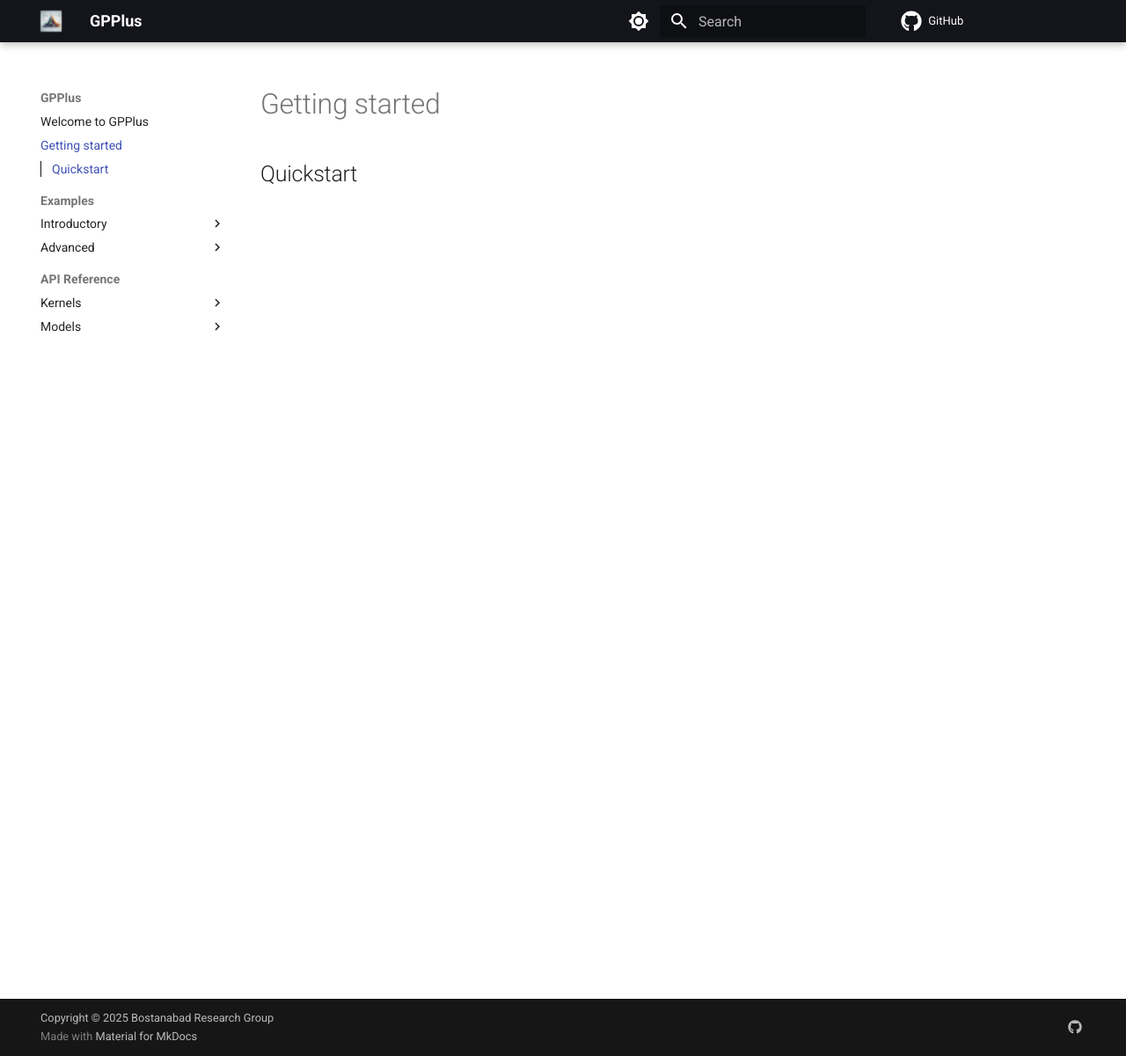
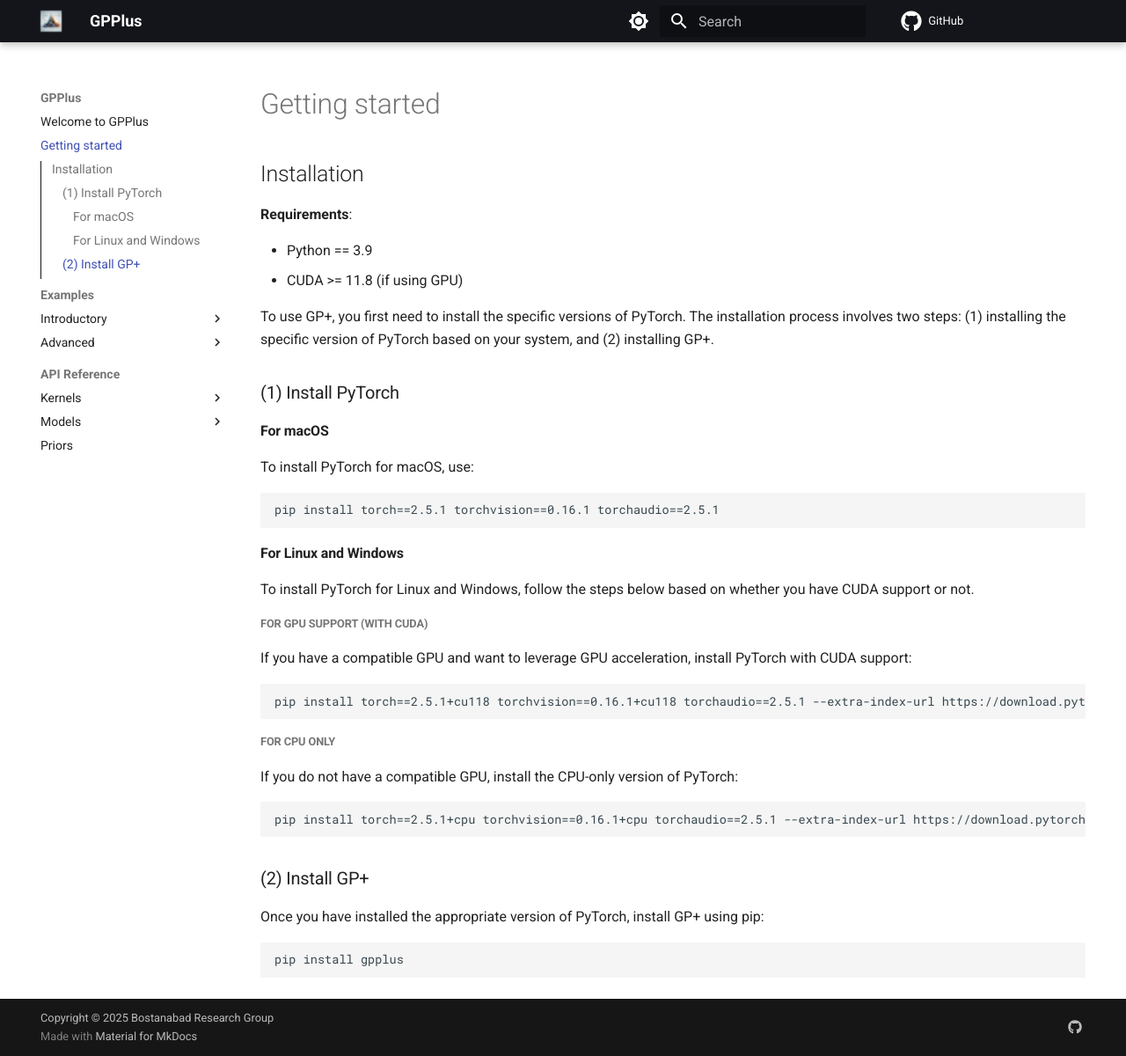
Before and after one commit to tythegsr/SpectralGPPlus, an MkDocs documentation site: the page built from docs/gettingstarted.md, in a window 1280 px wide and 1200 px high. Shown: the whole window at 88% size. Built offline with MkDocs 1.6.1 and Material for MkDocs 9.7.7, drawn with Linux system fonts in a browser that asks for light colours; comment, search, counter and statistics services are not loaded.

Commit message:
doc updates

````diff
--- a/docs/gettingstarted.md
+++ b/docs/gettingstarted.md
@@ -1,3 +1,43 @@
 # Getting started
 
-## Quickstart
+## Installation
+
+**Requirements**:
+
+- Python == 3.9
+- CUDA >= 11.8 (if using GPU)
+
+To use GP+, you first need to install the specific versions of PyTorch. The installation process involves two steps: (1) installing the specific version of PyTorch based on your system, and (2) installing GP+.
+
+### (1) Install PyTorch
+
+#### For macOS
+To install PyTorch for macOS, use:
+
+```bash
+pip install torch==2.5.1 torchvision==0.16.1 torchaudio==2.5.1
+```
+
+#### For Linux and Windows
+To install PyTorch for Linux and Windows, follow the steps below based on whether you have CUDA support or not.
+
+##### For GPU Support (with CUDA)
+If you have a compatible GPU and want to leverage GPU acceleration, install PyTorch with CUDA support:
+
+```bash
+pip install torch==2.5.1+cu118 torchvision==0.16.1+cu118 torchaudio==2.5.1 --extra-index-url https://download.pytorch.org/whl/cu118
+```
+
+##### For CPU Only
+If you do not have a compatible GPU, install the CPU-only version of PyTorch:
+
+```bash
+pip install torch==2.5.1+cpu torchvision==0.16.1+cpu torchaudio==2.5.1 --extra-index-url https://download.pytorch.org/whl/cpu
+```
+
+### (2) Install GP+
+Once you have installed the appropriate version of PyTorch, install GP+ using pip:
+
+```bash
+pip install gpplus
+```
--- a/mkdocs.yml
+++ b/mkdocs.yml
@@ -84,6 +84,7 @@ nav:
     - Models:
       - Base: reference/models/base.md
       - Multioutput: reference/models/multioutput.md
+    - Priors: reference/priors/priors.md
 
 repo_url: https://github.com/Bostanabad-Research-Group/GP-Plus
 
````
Also changed, not shown: docs/index.md (+2 -0 lines), docs/reference/priors/priors.md (added, +1 -0 lines), 1 other file.
